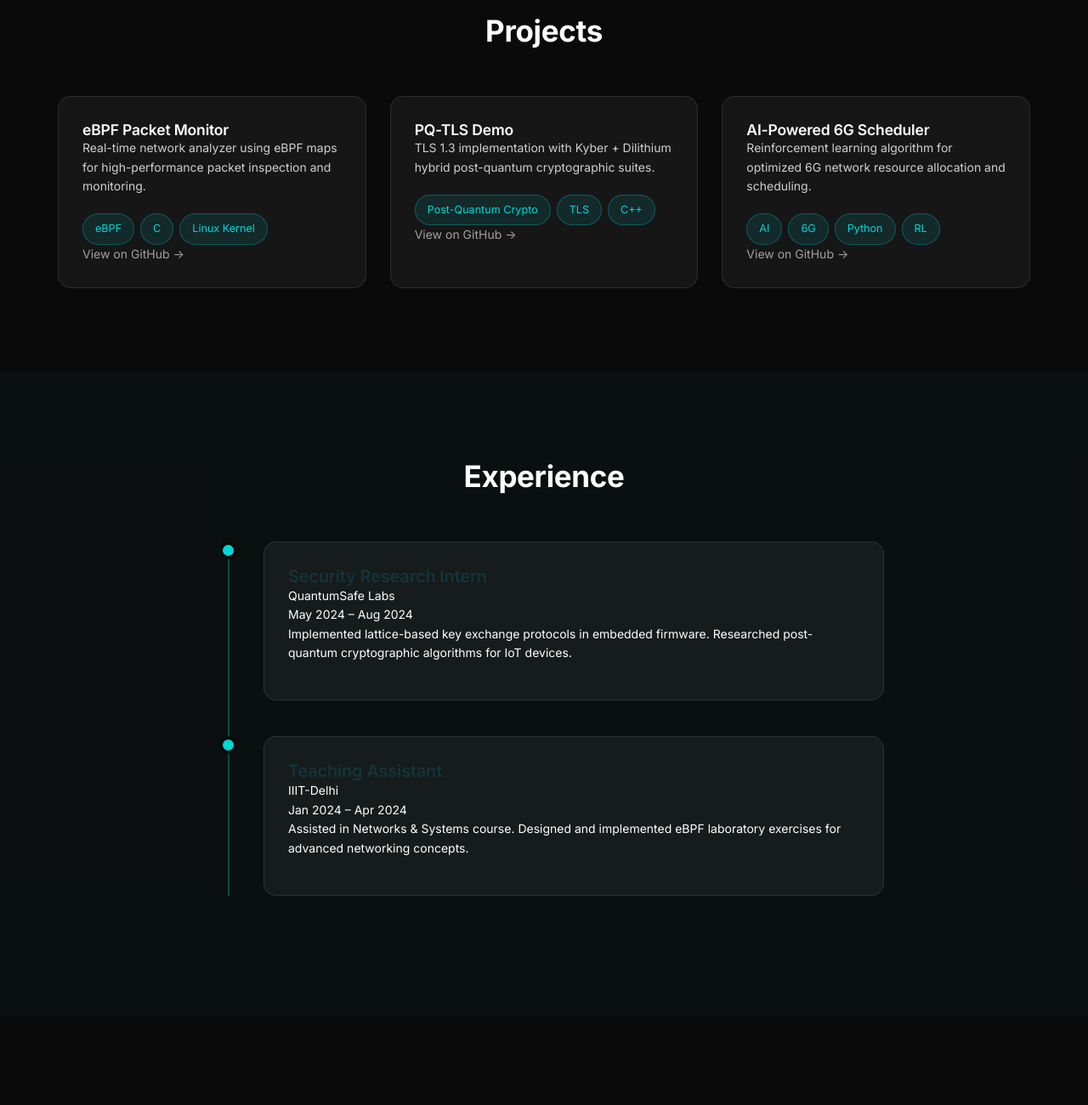
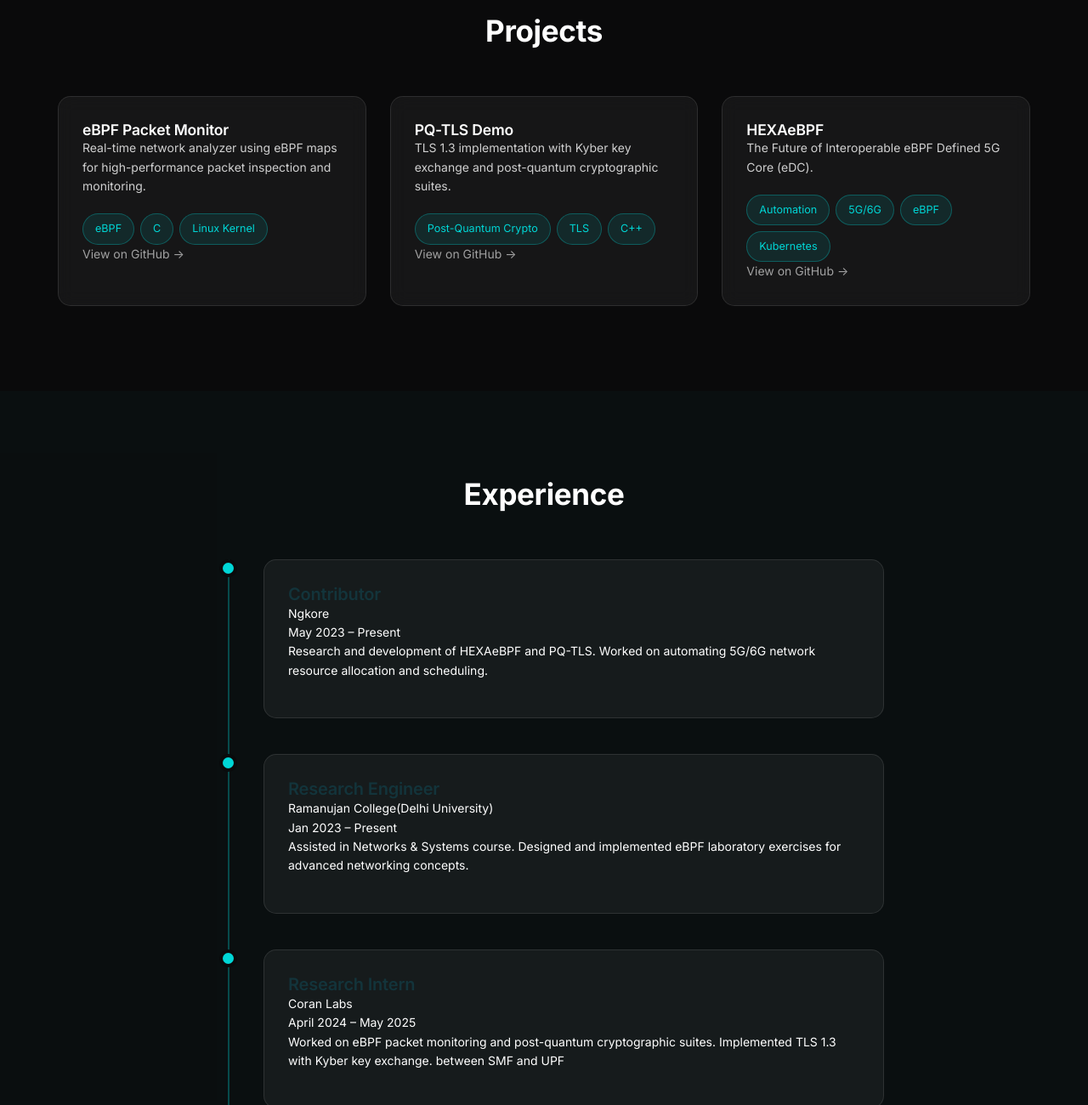
Before and after one commit to Satyam-git-hub/Satyam-git-hub.github.io, a plain HTML site: page index.html in a window 1280 px wide. Shown: the part 1500-2800 px from the top of the page at 85% size. Drawn offline with nearby package versions, Linux system fonts and the light colour scheme.

Commit message:
Add: ebpf cryptoInventory Blog

```diff
--- a/app.js
+++ b/app.js
@@ -10,37 +10,43 @@
         description:
           "Real-time network analyzer using eBPF maps for high-performance packet inspection and monitoring.",
         tech: ["eBPF", "C", "Linux Kernel"],
-        link: "https://github.com/Satyam-git-hub/ebpf-monitor",
+        link: "https://github.com/Satyam-git-hub/eBPF_process_monitor.git",
       },
       {
         title: "PQ-TLS Demo",
         description:
-          "TLS 1.3 implementation with Kyber + Dilithium hybrid post-quantum cryptographic suites.",
+          "TLS 1.3 implementation with Kyber key exchange and post-quantum cryptographic suites.",
         tech: ["Post-Quantum Crypto", "TLS", "C++"],
-        link: "https://github.com/Satyam-git-hub/pq-tls",
+        link: "https://github.com/Satyam-git-hub/kyber.git",
       },
       {
-        title: "AI-Powered 6G Scheduler",
-        description:
-          "Reinforcement learning algorithm for optimized 6G network resource allocation and scheduling.",
-        tech: ["AI", "6G", "Python", "RL"],
-        link: "https://github.com/Satyam-git-hub/6g-scheduler",
+        title: "HEXAeBPF",
+        description: "The Future of Interoperable eBPF Defined 5G Core (eDC).",
+        tech: ["Automation", "5G/6G", "eBPF", "Kubernetes"],
+        link: "https://github.com/ngkore/HEXAeBPF.git",
       },
     ],
     experience: [
       {
-        role: "Security Research Intern",
-        company: "QuantumSafe Labs",
-        period: "May 2024 – Aug 2024",
+        role: "Contributor",
+        company: "Ngkore",
+        period: "May 2023 – Present",
         description:
-          "Implemented lattice-based key exchange protocols in embedded firmware. Researched post-quantum cryptographic algorithms for IoT devices.",
+          "Research and development of HEXAeBPF and PQ-TLS. Worked on automating 5G/6G network resource allocation and scheduling.",
       },
       {
-        role: "Teaching Assistant",
-        company: "IIIT-Delhi",
-        period: "Jan 2024 – Apr 2024",
+        role: "Research Engineer",
+        company: "Ramanujan College(Delhi University)",
+        period: "Jan 2023 – Present",
         description:
           "Assisted in Networks & Systems course. Designed and implemented eBPF laboratory exercises for advanced networking concepts.",
+      },
+      {
+        role: "Research Intern",
+        company: "Coran Labs",
+        period: "April 2024 – May 2025",
+        description:
+          "Worked on eBPF packet monitoring and post-quantum cryptographic suites. Implemented TLS 1.3 with Kyber key exchange. between SMF and UPF",
       },
     ],
   };
--- a/blogs.js
+++ b/blogs.js
@@ -5,6 +5,12 @@ const BLOGS = [
     title: "Understanding Post-Quantum Cryptography",
     date: "2025-07-23",
     tags: ["PQC", "Cryptography"],
+  },
+  {
+    slug: "Architecting-a-Comprehensive-eBPF-Powered-Cryptographic-Inventory",
+    title: "Architecting a Comprehensive eBPF-Powered Cryptographic Inventory",
+    date: "2025-07-24",
+    tags: ["PQC", "CryptoInventory", "eBPF", "Observability"],
   },
 ];
 
--- a/index.html
+++ b/index.html
@@ -98,6 +98,7 @@
                             <span class="skill-tag">Systems Programming</span>
                             <span class="skill-tag">Cybersecurity</span>
                             <span class="skill-tag">C/C++</span>
+                            <span class="skill-tag">Golang</span>
                             <span class="skill-tag">Python</span>
                             <span class="skill-tag">Rust</span>
                             <span class="skill-tag">JavaScript</span>
```
Also changed, not shown: 1 other file.
